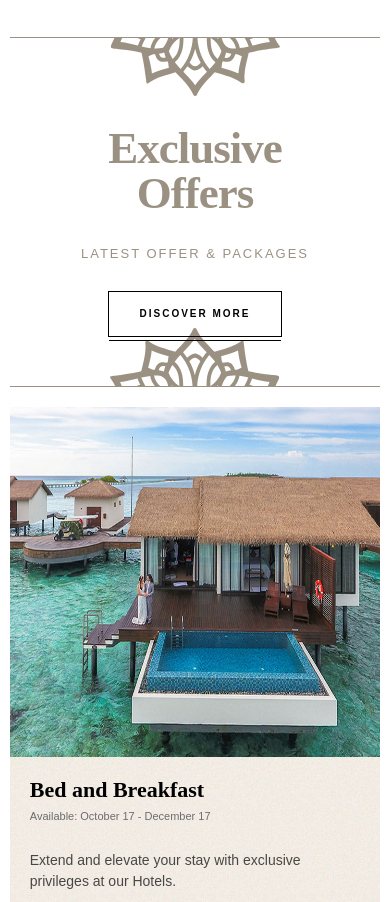
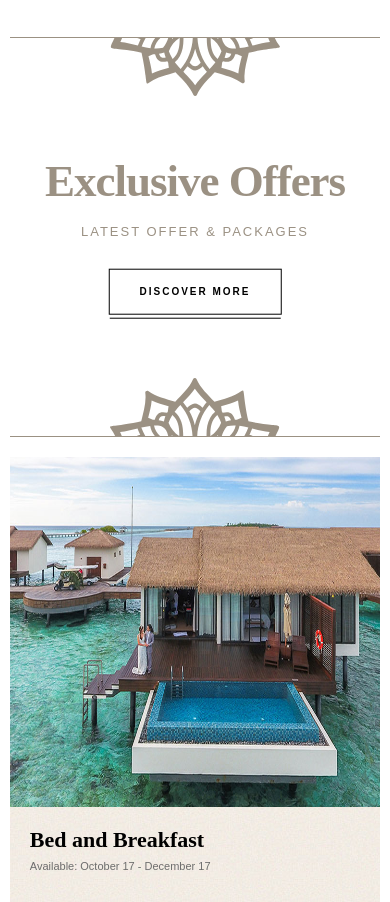
Before and after one commit to nemanjagradic/Nouhotel, a React (Create React App) app: page / in a window 390 px wide. Shown: the part 5260-6162 px from the top of the page. Built offline with nearby package versions, Linux system fonts and the light colour scheme.

Commit message:
Fixed responsive

```diff
--- a/src/components/Layout/Offers/Exclusive Offers/ExclusiveOffers.module.css
+++ b/src/components/Layout/Offers/Exclusive Offers/ExclusiveOffers.module.css
@@ -8,6 +8,7 @@
 }
 
 .exclusive-offers-col {
+  position: relative;
   height: 450px;
   flex-basis: calc(33.33% - 20px);
 }
@@ -52,14 +53,22 @@
   font-size: 14px;
 }
 
+.exclusive-offers-content {
+  position: absolute;
+  width: 100%;
+  top: 50%;
+  left: 50%;
+  transform: translate(-50%, -50%);
+}
+
 .exclusive-offers-content h3 {
   font-family: "Roboto Slab", serif;
   font-size: 45px;
   font-weight: bold;
   color: #9b9183;
   letter-spacing: -1px;
-  width: 70%;
-  margin: 30px auto;
+  margin: auto;
+  margin-bottom: 20px;
   line-height: 45px;
 }
 
@@ -81,9 +90,6 @@
   .exclusive-offers-col {
     height: 500px;
   }
-  .exclusive-offers-content h3 {
-    margin: 50px auto;
-  }
 }
 @media screen and (max-width: 670px) {
   .exclusive-offers-col {
@@ -91,7 +97,7 @@
     height: 350px;
     margin-bottom: 20px;
   }
-  .exclusive-offers-content h3 {
-    margin: 30px auto;
+  .exclusive-offers-col:nth-child(1) {
+    height: 400px;
   }
 }
```
